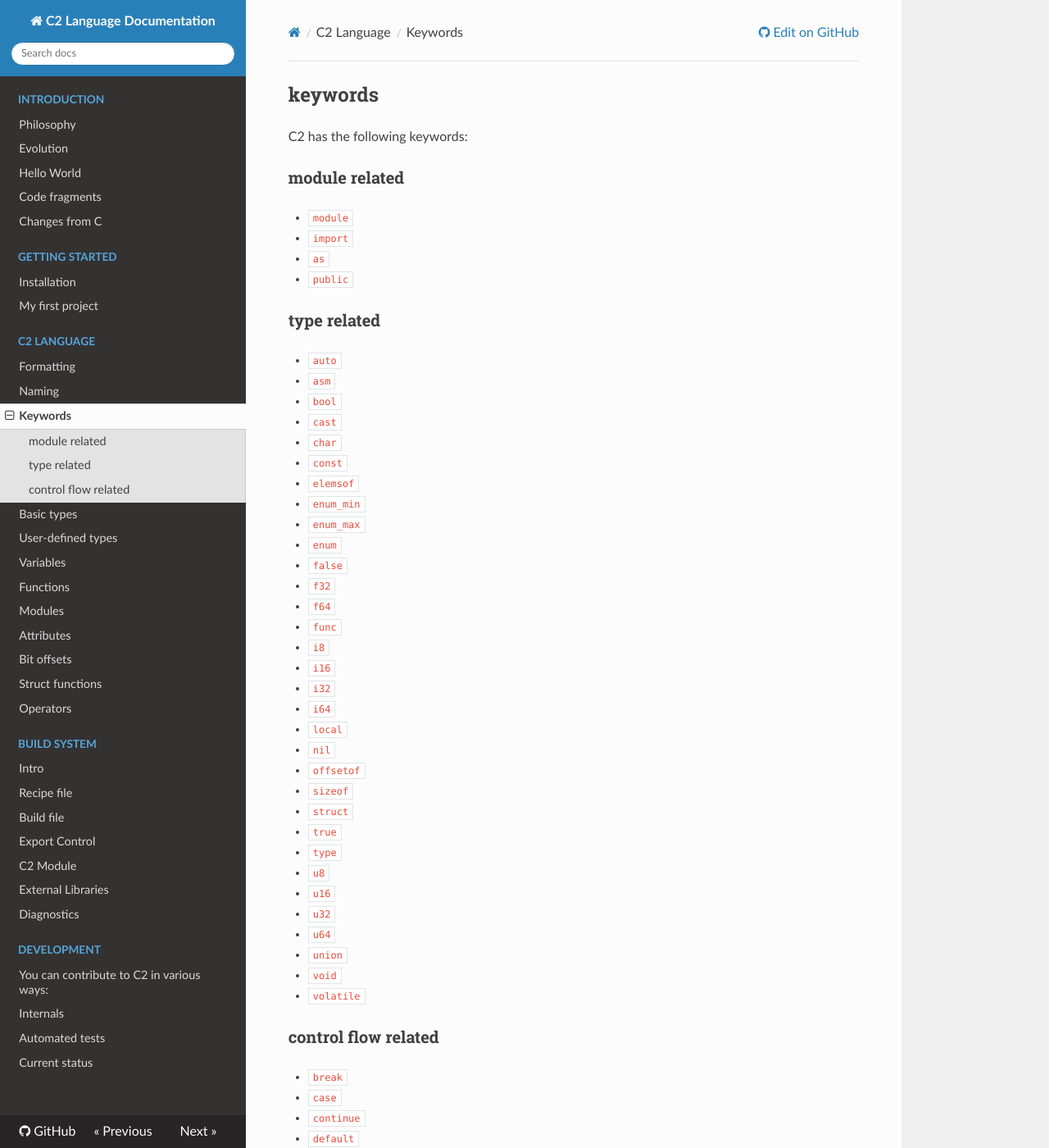
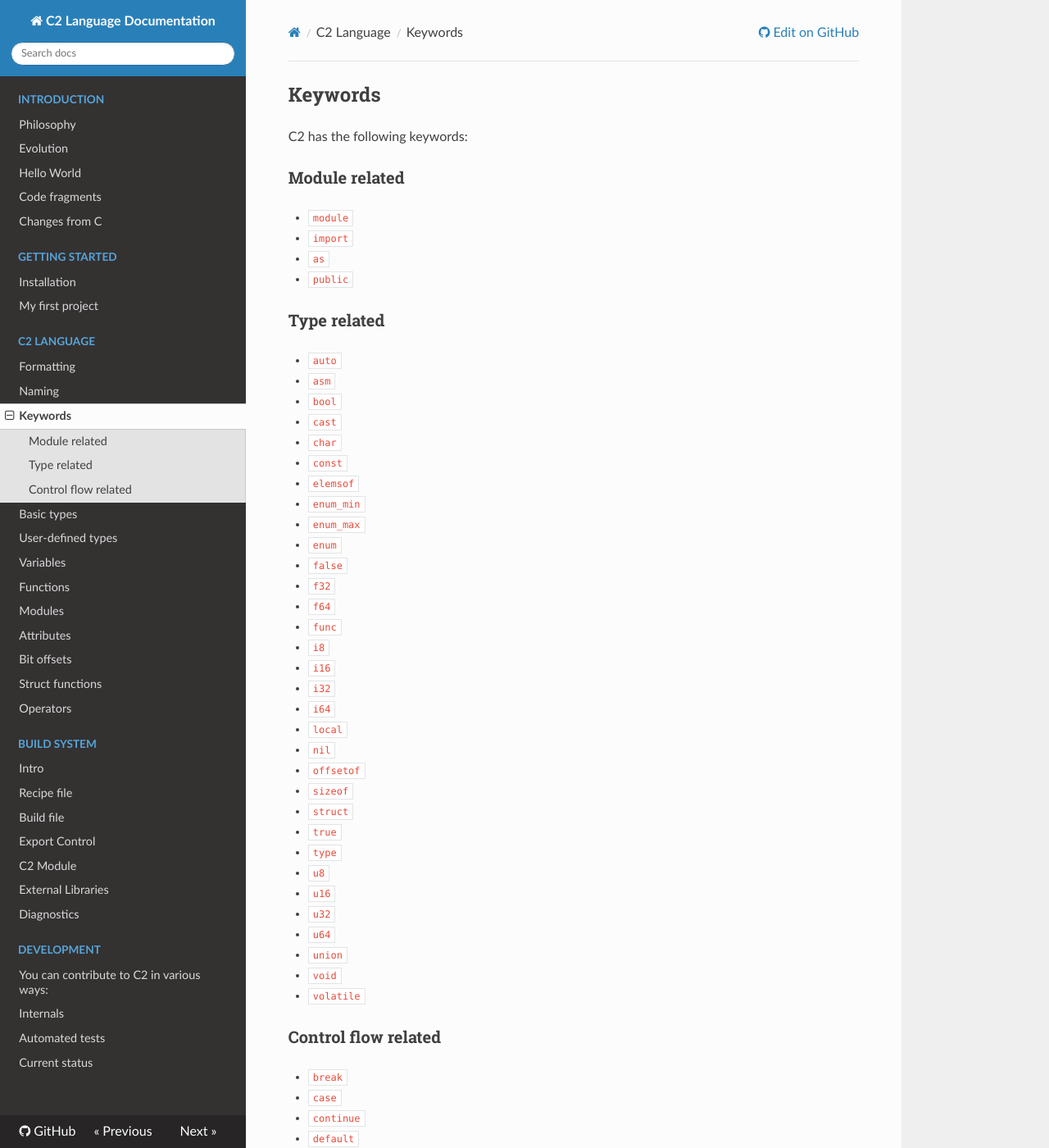
Before and after one commit to c2lang/documentation, an MkDocs documentation site: the page built from documentation/docs/language/keywords.md, in a window 1280 px wide and 1400 px high. Shown: the whole window at 82% size. Built offline with MkDocs 1.6.1, drawn with Linux system fonts in a browser that asks for light colours; nearby versions of some CDN libraries; old or Windows-style settings are respelled for this version of MkDocs.

```diff
--- a/documentation/docs/language/keywords.md
+++ b/documentation/docs/language/keywords.md
@@ -1,14 +1,14 @@
-## keywords
+## Keywords
 
 C2 has the following keywords:
 
-### module related
+### Module related
 * `module`
 * `import`
 * `as`
 * `public`
 
-### type related
+### Type related
 * `auto`
 * `asm`
 * `bool`
@@ -42,7 +42,7 @@ C2 has the following keywords:
 * `void`
 * `volatile`
 
-### control flow related
+### Control flow related
 * `break`
 * `case`
 * `continue`
```
